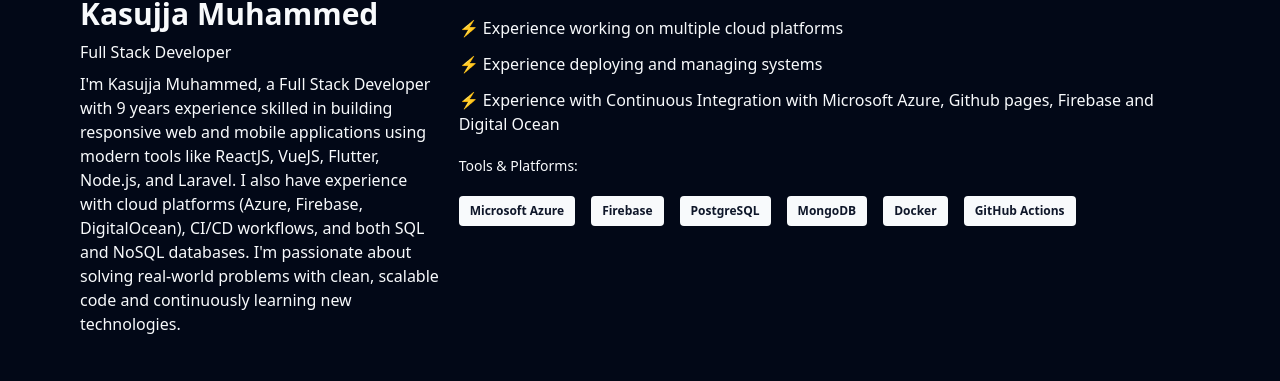
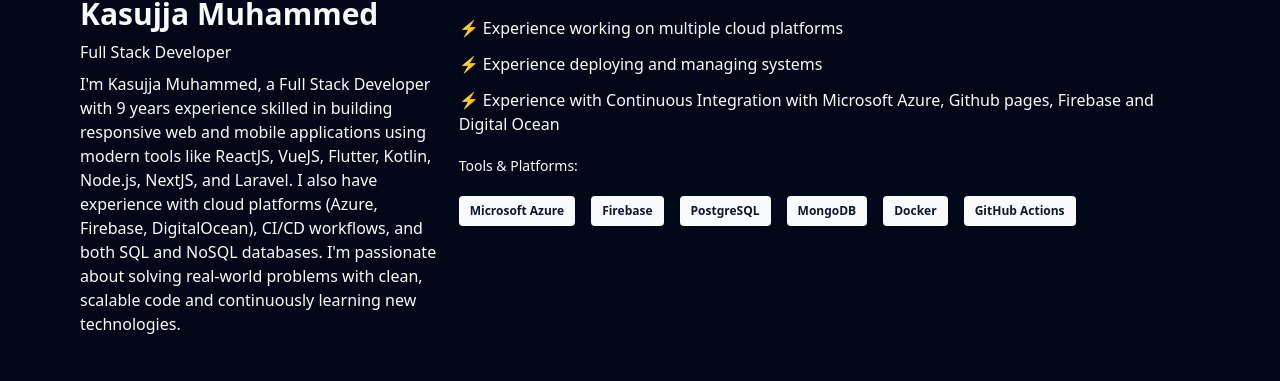
Before and after one commit to MuhammedKasujja/portfolio, a React (Vite) app: page / in a window 1280 px wide. Shown: the part 524-905 px from the top of the page. Built offline with nearby package versions, Linux system fonts and the light colour scheme; what tailwindcss-motion would draw is missing.

Commit message:
refactor: about section

```diff
--- a/src/data/about.ts
+++ b/src/data/about.ts
@@ -24,6 +24,6 @@ export const greeting = {
   linkedinLink: "https://www.linkedin.com/in/muhammed-kasujja-79290221a/",
   contactDetails,
   about: `
-  I'm Kasujja Muhammed, a Full Stack Developer with 9 years experience skilled in building responsive web and mobile applications using modern tools like ReactJS, VueJS, Flutter, Node.js, and Laravel. I also have experience with cloud platforms (Azure, Firebase, DigitalOcean), CI/CD workflows, and both SQL and NoSQL databases. I'm passionate about solving real-world problems with clean, scalable code and continuously learning new technologies.
+  I'm Kasujja Muhammed, a Full Stack Developer with 9 years experience skilled in building responsive web and mobile applications using modern tools like ReactJS, VueJS, Flutter, Kotlin, Node.js, NextJS, and Laravel. I also have experience with cloud platforms (Azure, Firebase, DigitalOcean), CI/CD workflows, and both SQL and NoSQL databases. I'm passionate about solving real-world problems with clean, scalable code and continuously learning new technologies.
   `,
 } as const;
```
